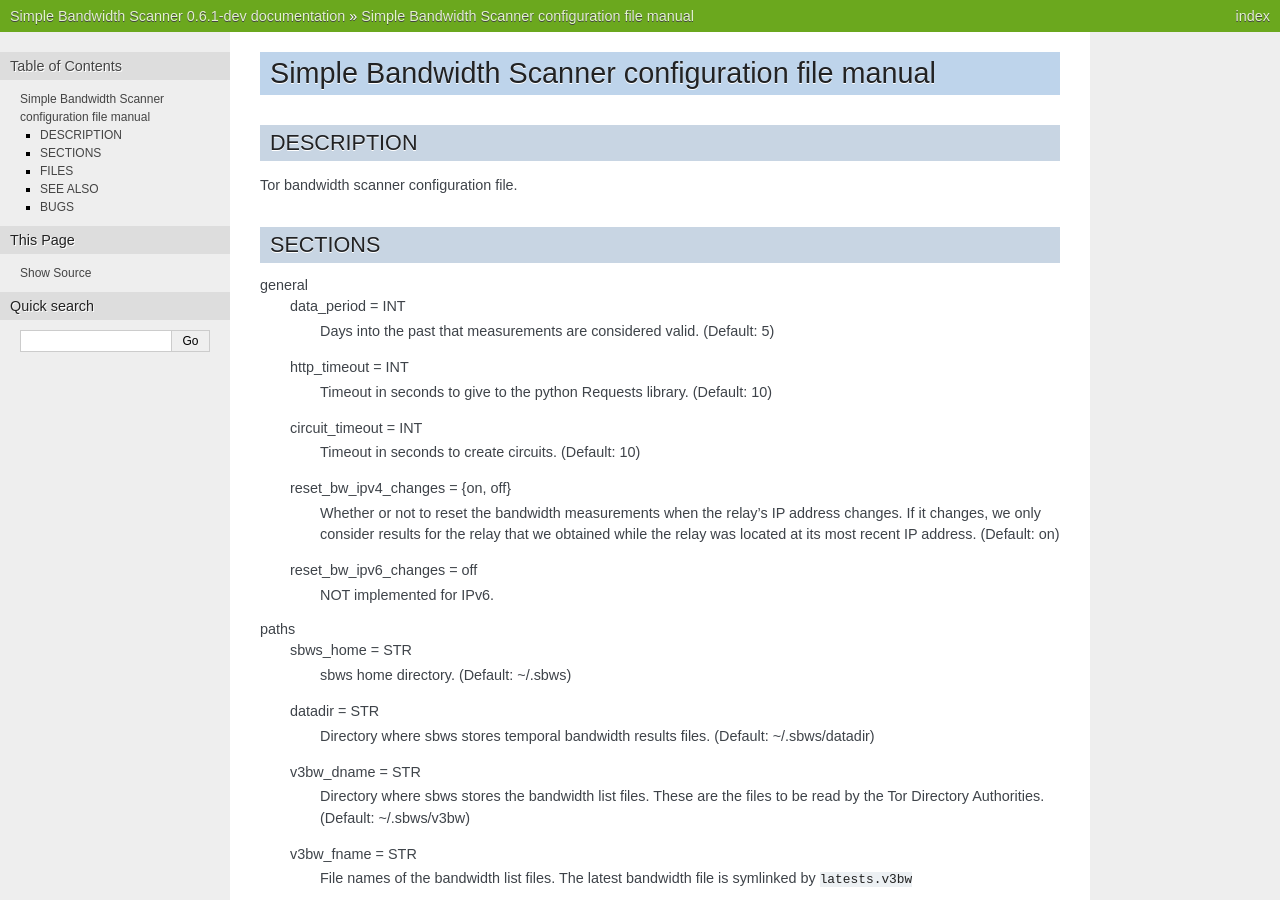
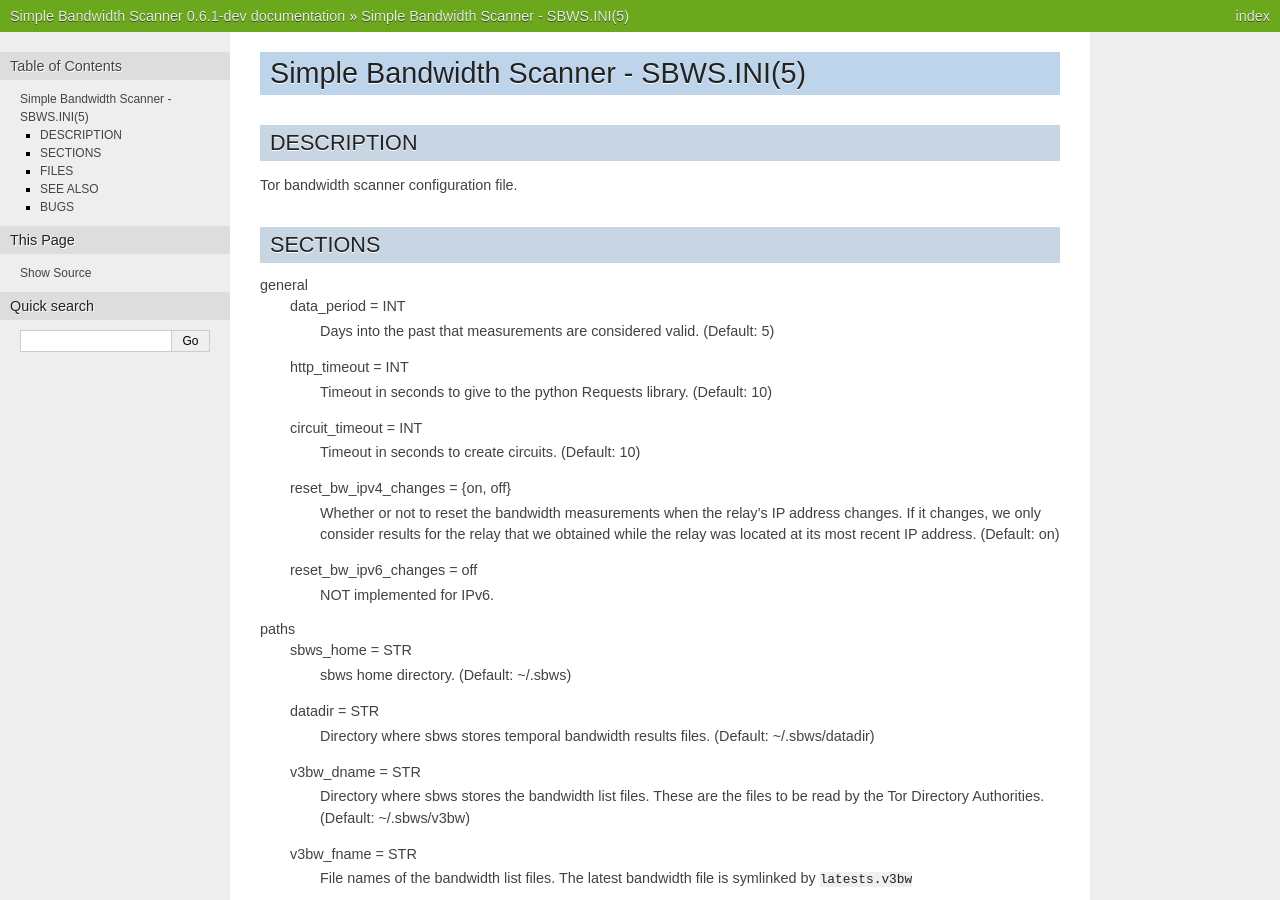
Before and after one commit to torproject/sbws, a Sphinx documentation site: the page built from docs/source/man_sbws.ini.rst, in a window 1280 px wide and 900 px high. Built offline with Sphinx 7.4.7, drawn with Linux system fonts in a browser that asks for light colours; some of the changed text lies outside the part shown.

Commit message:
Add to the title the name of the man

```diff
--- a/docs/source/man_sbws.ini.rst
+++ b/docs/source/man_sbws.ini.rst
@@ -1,5 +1,5 @@
-Simple Bandwidth Scanner configuration file manual
-===================================================
+Simple Bandwidth Scanner - SBWS.INI(5)
+=====================================
 
 DESCRIPTION
 -----------
```
